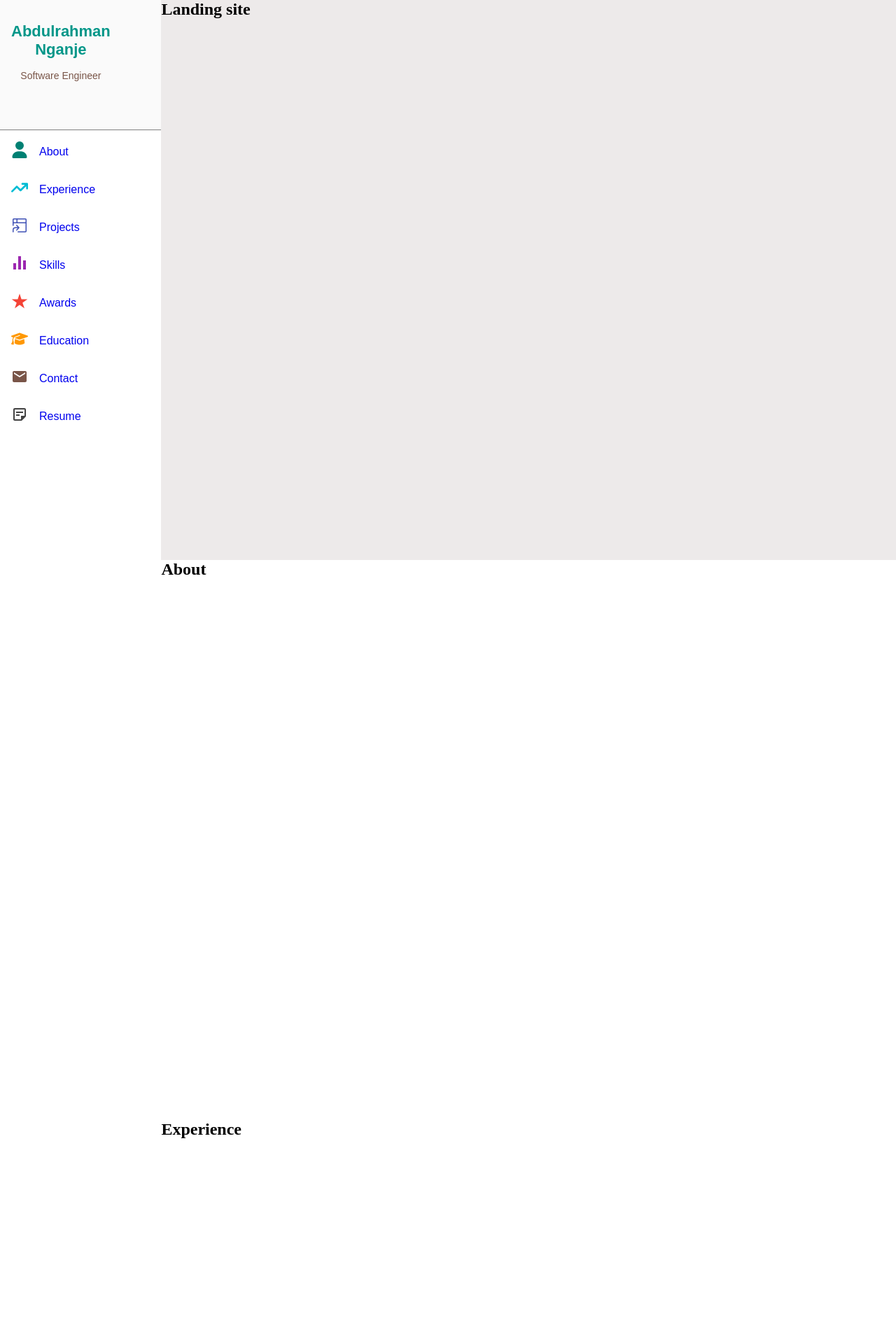
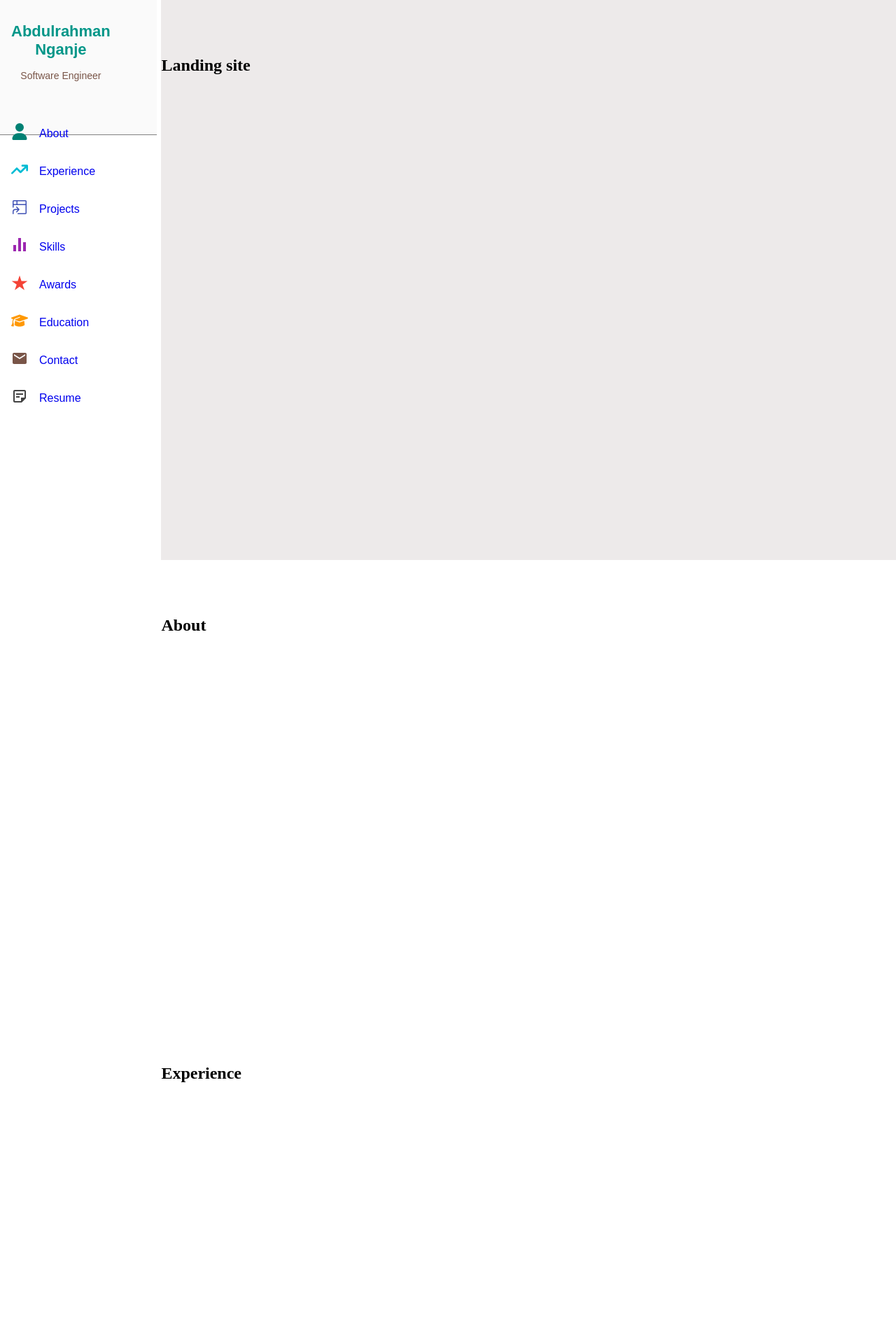
Before and after one commit to asnganje/professional-portoflio-v1, a React (Vite) app: page / in a window 1280 px wide. Shown: the top 1920 px of the page at 70% size. Built offline with nearby package versions, Linux system fonts and the light colour scheme.

Commit message:
modify structure

```diff
--- a/src/components/Aside.jsx
+++ b/src/components/Aside.jsx
@@ -2,7 +2,7 @@ import { Link } from "react-router-dom";
 
 const Aside = ({data, scrollTo}) => {
     return(
-        <aside className="sidebar-container">
+        <aside className="sidebar-container-bg-screen">
             <ul className="sidebar-ul">
                 {
                     data.map((item)=> {
--- a/src/components/Sidebar.jsx
+++ b/src/components/Sidebar.jsx
@@ -17,7 +17,6 @@ const Sidebar = ({scrollTo}) => {
         }
         window.addEventListener('resize', resizeHandler)
         resizeHandler()
-
         return ()=> {
             window.removeEventListener('resize', resizeHandler)
         }
--- a/src/index.css
+++ b/src/index.css
@@ -8,12 +8,21 @@ main {
     min-height: 100vh;
 }
 .main-nav {
+    top: 0;
     display: grid;
     grid-template-columns: 1fr auto 1fr;
     align-items: start;
     min-height: 10vh;
+    z-index: 1000;
 }
 
+@media screen and (max-width: 992px) {
+    .main-nav {
+        position: fixed;
+        top: 0;
+        width: 100%;
+    }
+}
 .hamburger {
     height: 50px;
     font-size: 35px;
@@ -102,12 +111,15 @@ main {
     }
 
     .navbar-div {
+        position: fixed;
+        width: 15vw;
         height: 20vh;
         padding: 1rem;
         border-bottom: 1px solid grey;
     }
 
     .outlet {
+        flex-grow: 1;
         width: 82vw;
         background-color: rgb(237, 234, 234);
     }
@@ -117,7 +129,9 @@ main {
 
 }
 
-.sidebar-container {
+.sidebar-container-bg-screen {
+    position: fixed;
+    top: 10rem;
     width: 10vw;
     height: 80vh;
 }
@@ -156,3 +170,9 @@ main {
     background-color: #fafafa;
     padding-top: 15%;
 }
+
+.element-experience{
+    height: '100vh';
+    position:'relative';
+    top: '5rem';
+}
--- a/src/pages/About.jsx
+++ b/src/pages/About.jsx
@@ -2,7 +2,7 @@ import { useGlobalContext } from "../context";
 
 const About = () => {
     const {isSidebarOpen} = useGlobalContext()
-    return <h2 style={{height: '100vh'}}>About</h2>
+    return <h2 style={{height: '80vh', position:'relative', top: '5rem'}}>About</h2>
 }
 
 export default About;
--- a/src/pages/Awards.jsx
+++ b/src/pages/Awards.jsx
@@ -1,5 +1,5 @@
 const Awards = () => {
-    return <h2 style={{height: '100vh'}}>Awards</h2>
+    return <h2 style={{height: '100vh', position:'relative', top: '5rem'}}>Awards</h2>
 }
 
 export default Awards;
--- a/src/pages/Contact.jsx
+++ b/src/pages/Contact.jsx
@@ -1,5 +1,5 @@
 const Contact = () => {
-    return <h2 style={{height: '100vh'}}>Contact</h2>
+    return <h2 style={{height: '100vh', position:'relative', top: '5rem'}}>Contact</h2>
 }
 
 export default Contact;
--- a/src/pages/Education.jsx
+++ b/src/pages/Education.jsx
@@ -1,5 +1,5 @@
 const Education = () => {
-    return <h2 style={{height: '100vh'}}>Education</h2>
+    return <h2 style={{height: '100vh', position:'relative', top: '5rem'}}>Education</h2>
 }
 
 export default Education;
--- a/src/pages/Experience.jsx
+++ b/src/pages/Experience.jsx
@@ -1,5 +1,5 @@
 const Experience = () => {
-    return <h2 style={{height: '100vh'}}>Experience</h2>
+    return <h2 style={{height: '100vh', position:'relative', top: '5rem'}}>Experience</h2>
 }
 
 export default Experience;
--- a/src/pages/Home.jsx
+++ b/src/pages/Home.jsx
@@ -8,7 +8,9 @@ import Skills from "./Skills";
 import Awards from "./Awards";
 import Education from "./Education";
 import Contact from "./Contact";
+import { useState } from "react";
 const Home = () => {
+
 
     const scrollToSection = (section) => {
         scroller.scrollTo(section, {
@@ -21,7 +23,7 @@ const Home = () => {
     return <main>
                 <div className="navbar-sidebar-container">
                     <div className="navbar-div"><Navbar/></div>
-                <Sidebar scrollTo={scrollToSection}/>
+                <Sidebar scrollTo={scrollToSection} />
                 </div>
                 <div className="outlet">
                     <Element name="landing">
--- a/src/pages/Landing.jsx
+++ b/src/pages/Landing.jsx
@@ -1,5 +1,5 @@
 const Landing = () => {
-    return <h2 style={{height: '100vh'}}>Landing site</h2>
+    return <h2 style={{height: '100vh', position:'relative', top: '5rem'}}>Landing site</h2>
 }
 
 export default Landing;
--- a/src/pages/Projects.jsx
+++ b/src/pages/Projects.jsx
@@ -1,5 +1,5 @@
 const Projects = () => {
-    return <h2 style={{height: '100vh'}}>Projects</h2>
+    return <h2 style={{height: '100vh', position:'relative', top: '5rem'}}>Projects</h2>
 }
 
 export default Projects;
--- a/src/pages/Skills.jsx
+++ b/src/pages/Skills.jsx
@@ -1,5 +1,5 @@
 const Skills = () => {
-    return <h2 style={{height: '100vh'}}>Skills</h2>
+    return <h2 style={{height: '100vh', position:'relative', top: '5rem'}}>Skills</h2>
 }
 
 export default Skills;
```
